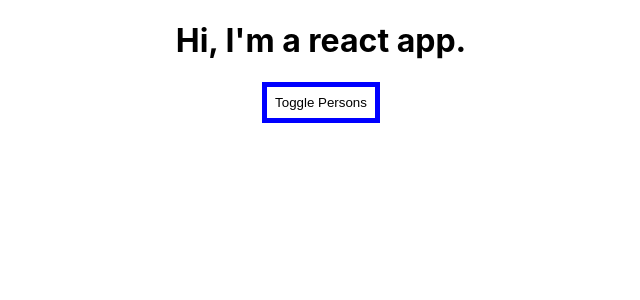
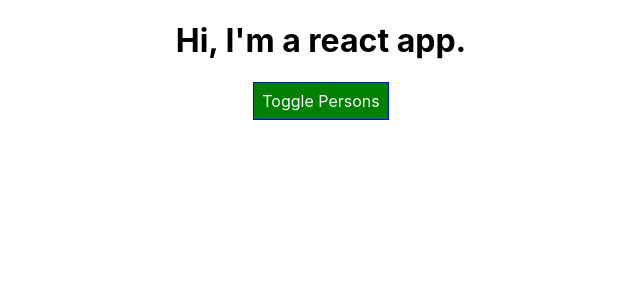
Before and after one commit to YaroslawBagriy/react-complete-guide, a React (Create React App) app: page / in a window 1280 px wide. Shown: the top 300 px of the page, without its empty margins (319-959 px from the left). Built offline with nearby package versions, Linux system fonts and the light colour scheme.

Commit message:
Added dynamic style sheets

```diff
--- a/src/App.css
+++ b/src/App.css
@@ -3,7 +3,16 @@
 }
 
 .ButtonSwitch {
-  background-color: white;
-  border: 5px solid blue;
+  background-color: green;
+  color: white;
+  border: 1px solid blue;
   padding: 8px;
 }
+
+.red {
+  color: red;
+}
+
+.bold {
+  font-weight: bold;
+}
--- a/src/App.js
+++ b/src/App.js
@@ -22,14 +22,22 @@ class App extends Component {
     })
   }
 
-  nameChangedHandler = (event) => {
-    this.setState({
-      persons: [
-        { name: event.target.value, age: 28 },
-        { name: 'Manu', age: 29 },
-        { name: 'steph', age: 23 },
-      ]
-    })
+  nameChangedHandler = (event, id) => {
+    const personIndex = this.state.persons.findIndex(p => {
+      return p.id === id
+    });
+
+    // Use the ... syntax to create a copy
+    const person = {
+      ...this.state.persons[personIndex]
+    };
+
+    person.name = event.target.value;
+
+    const persons = [...this.state.persons];
+    persons[personIndex] = person;
+
+    this.setState({persons: persons})
   }
 
   togglePersonsHandler = () => {
@@ -48,6 +56,14 @@ class App extends Component {
   }
 
   render () {
+    const style = {
+      backgroundColor: 'green',
+      color: 'white',
+      font: 'inherit',
+      border: '1px solid blue',
+      padding: '8px',
+      cursor: 'pointer'
+    };
 
     let persons = null;
 
@@ -62,16 +78,28 @@ class App extends Component {
               age={person.age}
               key={person.id}
               click={() => this.deletePersonsHandler(index)}
-              changed={this.nameChangedHandler} />
+              changed={(event) => this.nameChangedHandler(event, person.id)} />
           })}
           </div>
       );
+
+      style.backgroundColor = 'red';
+    }
+
+    let classes = [];
+
+    if (this.state.persons.length <= 1) {
+      classes.push('red');
+    }
+
+    if (this.state.persons.length <= 2) {
+      classes.push('bold');
     }
 
     return (
       <div className="App">
-       <h1>Hi, I'm a react app.</h1>
-       <button className="ButtonSwitch" onClick={this.togglePersonsHandler}>Toggle Persons</button>
+       <h1 className={classes.join(' ')}>Hi, I'm a react app.</h1>
+       <button style={style} onClick={this.togglePersonsHandler}>Toggle Persons</button>
         {persons}
       </div>
     );
```
